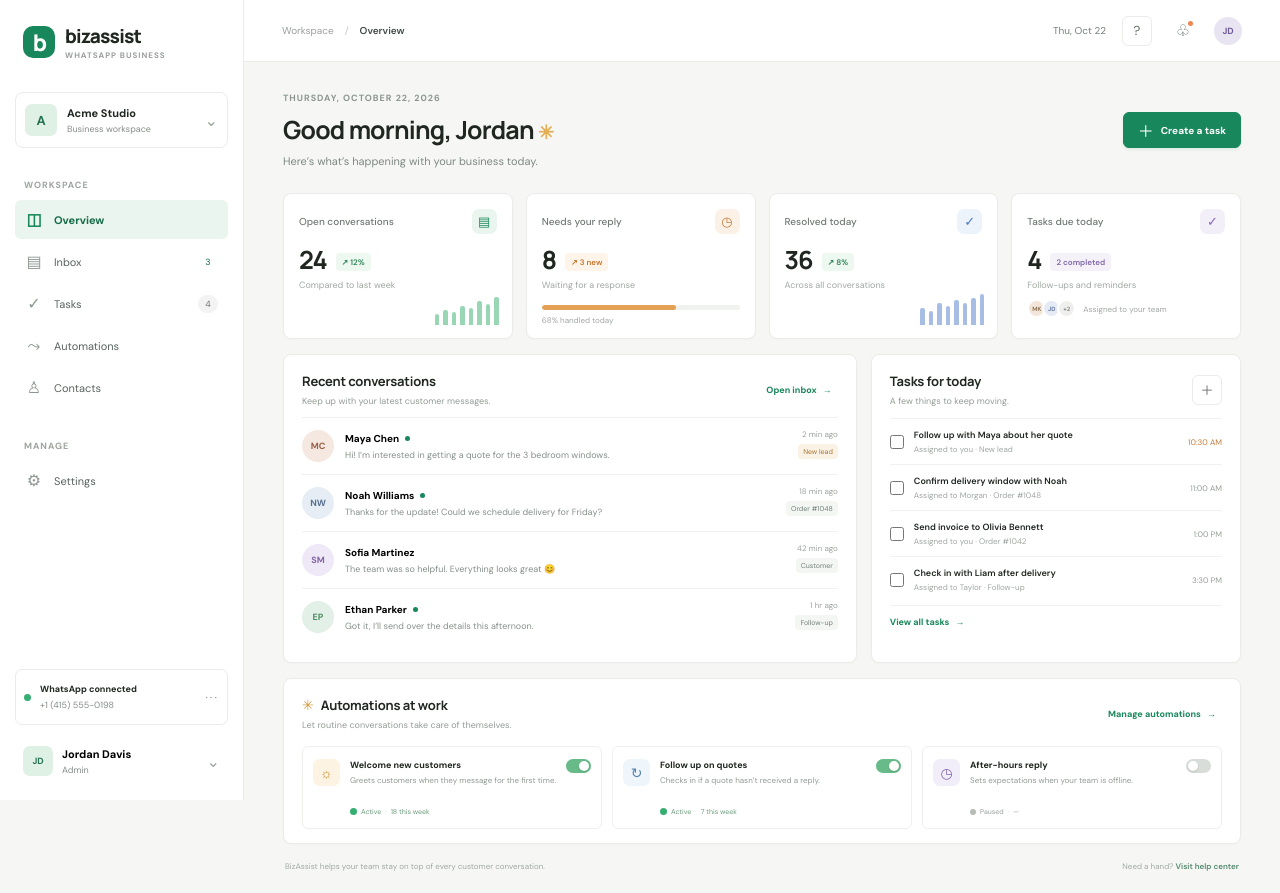
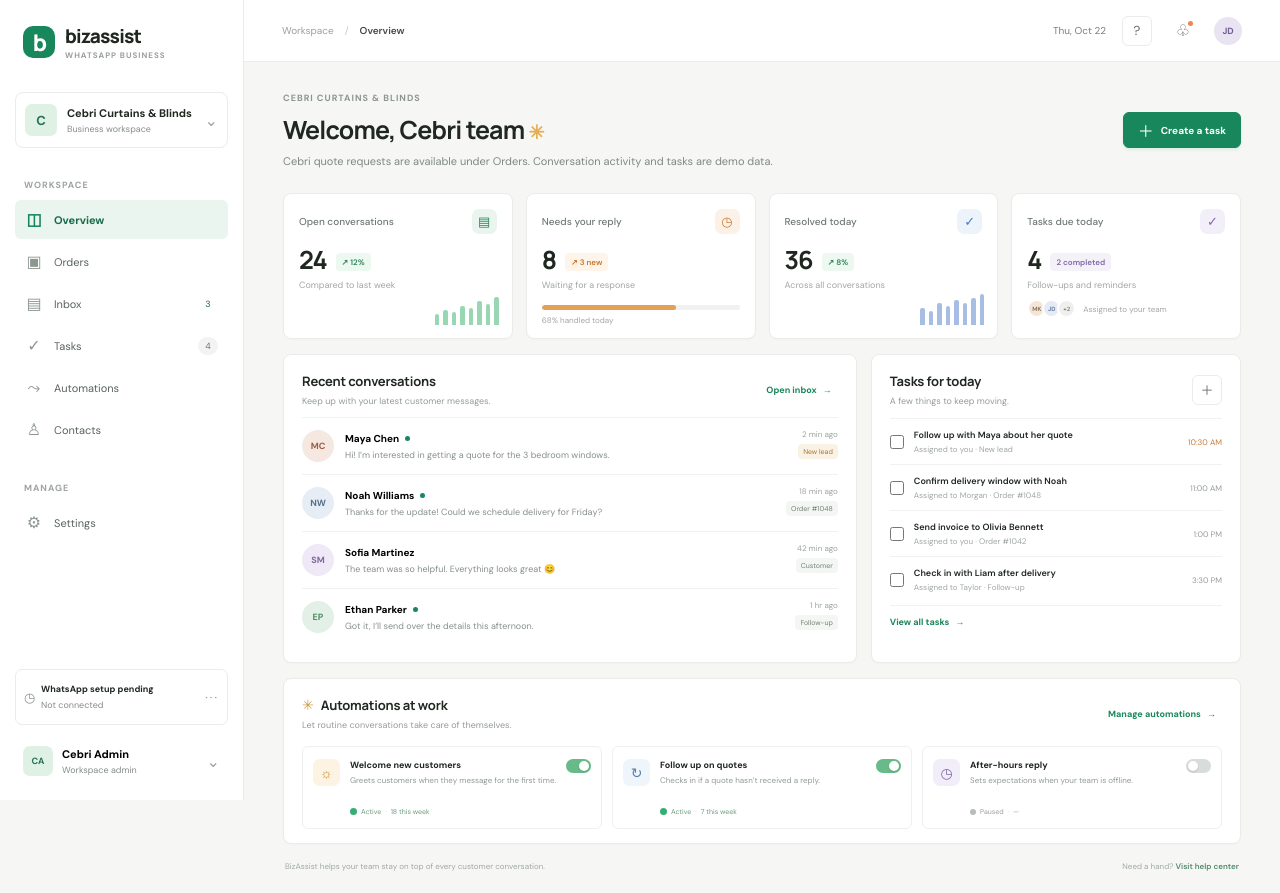
Before and after one commit to ebricovenant3-wq/cebri, a Flask app: page /dashboard in a window 1280 px wide. Run offline with Flask 3, Linux system fonts and the light colour scheme; some libraries are stand-ins or nearby versions.

Commit message:
My very commit

```diff
--- a/bizassist/app.py
+++ b/bizassist/app.py
@@ -2,12 +2,18 @@
 
 import os
 import hmac
-import sqlite3
+import json
+from functools import wraps
 from pathlib import Path
+from urllib.error import HTTPError, URLError
+from urllib.parse import urlencode, urlparse
+from urllib.request import Request as UrlRequest, urlopen
 
 from dotenv import load_dotenv
 from flask import Flask, jsonify, render_template, request
 from database import (
+    DATABASE_ERRORS,
+    INCOMING_MESSAGE_ERRORS,
     get_incoming_messages,
     get_orders,
     initialize_database,
@@ -20,10 +26,50 @@ BASE_DIR = Path(__file__).resolve().parent
 load_dotenv(BASE_DIR / ".env")
 
 app = Flask(__name__)
-app.config["SECRET_KEY"] = os.getenv("FLASK_SECRET_KEY", "local-development-only")
+app.config["APP_ENV"] = os.getenv("APP_ENV", "development").strip().lower()
+secret_key = os.getenv("FLASK_SECRET_KEY", "").strip()
+if app.config["APP_ENV"] == "production" and not secret_key:
+    raise RuntimeError("FLASK_SECRET_KEY must be configured in production.")
+app.config["SECRET_KEY"] = secret_key or "local-development-only"
 app.config["WEBHOOK_ONLY_MODE"] = os.getenv("WEBHOOK_ONLY_MODE", "false").lower() == "true"
+app.config["DATABASE_URL"] = os.getenv("DATABASE_URL", "").strip()
+app.config["CEBRI_SUPABASE_URL"] = os.getenv("CEBRI_SUPABASE_URL", "").strip().rstrip("/")
+app.config["CEBRI_SUPABASE_SERVICE_ROLE_KEY"] = os.getenv(
+    "CEBRI_SUPABASE_SERVICE_ROLE_KEY", ""
+).strip()
 database_path = Path(os.getenv("DATABASE_PATH", "bizassist.sqlite3"))
 app.config["DATABASE_PATH"] = str(database_path if database_path.is_absolute() else BASE_DIR / database_path)
+
+
+def staff_api_required(view):
+    """Require the staff token; browsers can use it through an HTTP Basic prompt."""
+    @wraps(view)
+    def wrapped(*args, **kwargs):
+        expected_token = os.getenv("BIZASSIST_ADMIN_TOKEN", "").strip()
+        if not expected_token:
+            real_data_configured = bool(
+                app.config["CEBRI_SUPABASE_URL"]
+                and app.config["CEBRI_SUPABASE_SERVICE_ROLE_KEY"]
+            )
+            if app.config["APP_ENV"] == "production" or real_data_configured:
+                return jsonify({"error": "API access is not configured."}), 503
+            # Keep local learning and fictional-data demos convenient.
+            return view(*args, **kwargs)
+
+        authorization = request.authorization
+        supplied_token = ""
+        if authorization and authorization.type.lower() == "bearer":
+            supplied_token = authorization.token or ""
+        elif authorization and authorization.type.lower() == "basic":
+            supplied_token = authorization.password or ""
+
+        if not supplied_token or not hmac.compare_digest(
+                supplied_token.encode("utf-8"), expected_token.encode("utf-8")):
+            return jsonify({"error": "Authentication required."}), 401, {
+                "WWW-Authenticate": 'Basic realm="Cebri staff dashboard", charset="UTF-8"'
+            }
+        return view(*args, **kwargs)
+    return wrapped
 
 
 @app.before_request
@@ -48,13 +94,85 @@ def health():
 
 
 @app.get("/dashboard")
+@staff_api_required
 def dashboard():
     return render_template("dashboard.html")
 
 
+@app.get("/api/cebri/orders")
+@staff_api_required
+def list_cebri_orders():
+    """Read the latest Cebri quote requests using the server-only Supabase key."""
+    supabase_url = app.config["CEBRI_SUPABASE_URL"]
+    service_role_key = app.config["CEBRI_SUPABASE_SERVICE_ROLE_KEY"]
+    if not supabase_url or not service_role_key:
+        return jsonify({"error": "Cebri order access is not configured."}), 503
+
+    parsed_url = urlparse(supabase_url)
+    if (parsed_url.scheme not in ("https", "http") or not parsed_url.netloc
+            or (app.config["APP_ENV"] == "production" and parsed_url.scheme != "https")):
+        return jsonify({"error": "Cebri order access is not configured."}), 503
+
+    query = urlencode({
+        "select": "id,created_at,status,customer_name,customer_phone,items",
+        "order": "created_at.desc",
+        "limit": "100",
+    })
+    request_url = f"{supabase_url}/rest/v1/orders?{query}"
+    upstream_request = UrlRequest(request_url, headers={
+        "apikey": service_role_key,
+        "Authorization": f"Bearer {service_role_key}",
+        "Accept": "application/json",
+    })
+
+    try:
+        with urlopen(upstream_request, timeout=10) as response:
+            upstream_orders = json.loads(response.read().decode("utf-8"))
+        if not isinstance(upstream_orders, list):
+            raise ValueError("Unexpected order response")
+    except HTTPError as error:
+        app.logger.warning("Cebri order service returned HTTP %s", error.code)
+        return jsonify({"error": "Cebri orders could not be loaded."}), 502
+    except (URLError, TimeoutError, UnicodeDecodeError, json.JSONDecodeError, ValueError):
+        app.logger.exception("Could not load Cebri orders")
+        return jsonify({"error": "Cebri orders could not be loaded."}), 502
+
+    # Return only fields needed for the staff list; omit addresses, notes, and email.
+    orders = []
+    for row in upstream_orders:
+        if not isinstance(row, dict):
+            continue
+        items = row.get("items")
+        safe_items = []
+        if isinstance(items, list):
+            for item in items:
+                if (isinstance(item, dict) and isinstance(item.get("name"), str)
+                        and isinstance(item.get("quantity"), int)
+                        and not isinstance(item.get("quantity"), bool)):
+                    safe_items.append({
+                        "name": item["name"][:120],
+                        "quantity": item["quantity"],
+                    })
+        orders.append({
+            "id": str(row.get("id", ""))[:80],
+            "created_at": str(row.get("created_at", ""))[:40],
+            "status": str(row.get("status", "pending"))[:30],
+            "customer_name": str(row.get("customer_name", ""))[:100],
+            "customer_phone": str(row.get("customer_phone", ""))[:30],
+            "items": safe_items,
+        })
+
+    result = jsonify({"orders": orders})
+    result.headers["Cache-Control"] = "no-store"
+    return result
+
+
 @app.post("/api/orders")
+@staff_api_required
 def create_order():
-    data = request.get_json(silent=True) or {}
+    data = request.get_json(silent=True)
+    if not isinstance(data, dict):
+        return jsonify({"error": "Request body must be a JSON object."}), 400
 
     name = data.get("name")
     phone = data.get("phone")
@@ -79,7 +197,7 @@ def create_order():
         order_id = save_order(name.strip(), phone.strip(), product.strip(), quantity, unit_price)
     except ValueError as error:
         return jsonify({"error": str(error)}), 400
-    except sqlite3.Error:
+    except DATABASE_ERRORS:
         app.logger.exception("Could not save order")
         return jsonify({"error": "The order could not be saved. Please try again."}), 500
 
@@ -93,10 +211,11 @@ def create_order():
 
 
 @app.get("/api/orders")
+@staff_api_required
 def list_orders():
     try:
         return jsonify({"orders": get_orders()})
-    except sqlite3.Error:
+    except DATABASE_ERRORS:
         app.logger.exception("Could not retrieve orders")
         return jsonify({"error": "Orders could not be loaded. Please try again."}), 500
 
@@ -134,24 +253,25 @@ def receive_whatsapp_webhook():
         for message in extract_incoming_messages(payload):
             if save_incoming_message(**message):
                 received_count += 1
-    except (sqlite3.Error, ValueError):
+    except INCOMING_MESSAGE_ERRORS:
         app.logger.exception("Could not store incoming WhatsApp message")
         return jsonify({"error": "Message could not be processed."}), 500
     return jsonify({"status": "received", "new_messages": received_count}), 200
 
 
 @app.get("/api/whatsapp/messages")
+@staff_api_required
 def list_whatsapp_messages():
     """Inspect locally stored inbound messages during development."""
     try:
         return jsonify({"messages": get_incoming_messages()})
-    except sqlite3.Error:
+    except DATABASE_ERRORS:
         app.logger.exception("Could not retrieve WhatsApp messages")
         return jsonify({"error": "Messages could not be loaded. Please try again."}), 500
 
 
 with app.app_context():
-    initialize_database(app.config["DATABASE_PATH"])
+    initialize_database(app.config["DATABASE_URL"] or app.config["DATABASE_PATH"])
 
 
 if __name__ == "__main__":
--- a/bizassist/requirements.txt
+++ b/bizassist/requirements.txt
@@ -1,2 +1,4 @@
 Flask==3.1.3
 python-dotenv==1.2.4
+gunicorn>=23,<24
+psycopg[binary]>=3.2,<4
--- a/bizassist/static/app.js
+++ b/bizassist/static/app.js
@@ -19,6 +19,40 @@ function renderConversations(container, full=false){
   container.innerHTML=conversations.map(c=>`<button class="conversation" data-person="${c.name}"><span class="contact-avatar tone-${c.tone}">${c.initials}</span><span class="conversation-copy"><span class="conversation-name"><strong>${c.name}</strong>${c.unread?'<i class="unread-dot"></i>':''}</span><p>${c.message}</p></span><span class="conversation-meta"><time>${c.time}</time><small class="${c.tag==='New lead'?'lead-tag':''}">${c.tag}</small></span></button>`).join('');
   if(full) container.querySelectorAll('.conversation').forEach(btn=>btn.addEventListener('click',()=>toast(`Conversation with ${btn.dataset.person} selected`)));
 }
+function appendText(parent, tag, className, value){const element=document.createElement(tag);if(className)element.className=className;element.textContent=value;parent.append(element);return element;}
+async function loadCebriOrders(container){
+  container.replaceChildren();
+  appendText(container,'p','orders-message','Loading Cebri quote requests…');
+  try{
+    const response=await fetch('/api/cebri/orders',{headers:{Accept:'application/json'},credentials:'same-origin',cache:'no-store'});
+    const result=await response.json();
+    if(!response.ok)throw new Error(result.error||'Cebri orders could not be loaded.');
+    const orders=Array.isArray(result.orders)?result.orders:[];
+    container.replaceChildren();
+    if(!orders.length){appendText(container,'p','orders-message','No Cebri quote requests yet.');return;}
+    const list=document.createElement('div');list.className='order-list';
+    for(const order of orders){
+      const card=document.createElement('article');card.className='order-card';
+      const heading=document.createElement('div');heading.className='order-card-heading';
+      const customer=document.createElement('div');
+      appendText(customer,'strong','',order.customer_name||'Customer');
+      const reference=order.id?`CBR-${String(order.id).slice(0,8).toUpperCase()}`:'Cebri request';
+      appendText(customer,'small','',`${order.customer_phone||'No phone'} · ${reference}`);
+      heading.append(customer);
+      appendText(heading,'span','order-status',order.status||'pending');
+      card.append(heading);
+      const items=Array.isArray(order.items)?order.items:[];
+      appendText(card,'p','order-items',items.map(item=>`${item.name} × ${item.quantity}`).join(', ')||'No item details');
+      const created=new Date(order.created_at);
+      appendText(card,'time','order-date',Number.isNaN(created.getTime())?'Date unavailable':created.toLocaleString());
+      list.append(card);
+    }
+    container.append(list);
+  }catch(error){
+    container.replaceChildren();
+    appendText(container,'p','orders-message',error.message||'Cebri orders could not be loaded.');
+  }
+}
 function renderTasks(container, all=false){
   const visible=all?tasks:tasks.slice(0,4);
   container.innerHTML=visible.map((t,i)=>`<div class="task-row ${t.done?'task-done':''}"><input class="task-check" type="checkbox" aria-label="Mark ${t.title} complete" data-task="${tasks.indexOf(t)}" ${t.done?'checked':''}><span><strong>${t.title}</strong><small>${t.detail}</small></span><time class="task-due ${t.urgent&&!t.done?'urgent':''}">${t.due}</time></div>`).join('');
@@ -29,17 +63,18 @@ renderConversations(document.querySelector('#recentConversations'));
 renderTasks(document.querySelector('#dashboardTasks'));
 function showView(view){
   document.querySelectorAll('.nav-item').forEach(b=>b.classList.toggle('active',b.dataset.view===view));
-  const labels={overview:'Overview',inbox:'Inbox',tasks:'Tasks',automations:'Automations',contacts:'Contacts',settings:'Settings'};
+  const labels={overview:'Overview',orders:'Orders',inbox:'Inbox',tasks:'Tasks',automations:'Automations',contacts:'Contacts',settings:'Settings'};
   document.querySelector('#crumb').textContent=labels[view];
   if(view==='overview'){root.innerHTML=overviewMarkup;renderConversations(document.querySelector('#recentConversations'));renderTasks(document.querySelector('#dashboardTasks'));document.querySelector('#newTask').addEventListener('click',openTaskDialog);document.querySelector('#newTaskSmall').addEventListener('click',openTaskDialog);bindViewButtons();return;}
-  const intro={inbox:['Your inbox','All your customer conversations, in one place.'],tasks:['Your tasks','Follow-ups and reminders for the team.'],automations:['Automations','Set up helpful replies for everyday conversations.'],contacts:['Contacts','Keep customer details and conversation history together.'],settings:['Workspace settings','Manage your business workspace and WhatsApp connection.']}[view];
+  const intro={orders:['Cebri orders','The latest quote requests saved by the Cebri storefront.'],inbox:['Your inbox','All your customer conversations, in one place.'],tasks:['Your tasks','Follow-ups and reminders for the team.'],automations:['Automations','Set up helpful replies for everyday conversations.'],contacts:['Contacts','Keep customer details and conversation history together.'],settings:['Workspace settings','Manage your business workspace and WhatsApp connection.']}[view];
   root.innerHTML=`<div class="welcome-row"><div><p class="eyebrow">BIZASSIST WORKSPACE</p><h1>${intro[0]}</h1><p class="subheading">${intro[1]}</p></div>${view==='tasks'?'<button class="button primary-button" id="newTask"><span>＋</span> Create a task</button>':''}</div><section class="panel alternate-panel" id="alternateContent"></section>`;
   const box=document.querySelector('#alternateContent');
+  if(view==='orders'){box.innerHTML='<div class="panel-heading"><div><h2>Recent quote requests</h2><p>Read-only records from Cebri’s Supabase orders table.</p></div></div><div id="cebriOrders"></div>';loadCebriOrders(document.querySelector('#cebriOrders'));}
   if(view==='inbox'){box.innerHTML='<div class="panel-heading"><div><h2>All conversations</h2><p>Recent WhatsApp messages from your customers.</p></div></div><div class="conversation-list" id="allConversations"></div>';renderConversations(document.querySelector('#allConversations'),true);}
   if(view==='tasks'){box.innerHTML='<div class="panel-heading"><div><h2>Team task list</h2><p>Check off tasks as your team completes them.</p></div></div><div class="task-list" id="allTasks"></div>';renderTasks(document.querySelector('#allTasks'),true);document.querySelector('#newTask').addEventListener('click',openTaskDialog);}
   if(view==='automations'){box.innerHTML='<div class="panel-heading"><div><h2>Your message automations</h2><p>Toggle an automation on or off for your business.</p></div></div><div class="automation-cards" id="allAutomations"></div>';const cards=[['☼','Welcome new customers','Greet customers when they message for the first time.',true],['↻','Follow up on quotes','Check in if a quote hasn’t received a reply.',true],['◷','After-hours reply','Set expectations when your team is offline.',false]];document.querySelector('#allAutomations').innerHTML=cards.map(a=>`<article class="automation-card"><span class="automation-icon">${a[0]}</span><div><strong>${a[1]}</strong><small>${a[2]}</small><span class="automation-meta"><i class="online-dot"></i> ${a[3]?'Active':'Paused'} <b>·</b> Sample automation</span></div><label class="switch"><input type="checkbox" ${a[3]?'checked':''} aria-label="Toggle ${a[1]}"><span></span></label></article>`).join('');document.querySelectorAll('.switch input').forEach(i=>i.addEventListener('change',()=>{const state=i.checked?'on':'paused';i.closest('.automation-card').querySelector('.automation-meta').innerHTML=`<i class="online-dot"></i> ${state==='on'?'Active':'Paused'} <b>·</b> Sample automation`;toast(`Automation ${state}`)}));}
   if(view==='contacts'){box.innerHTML='<div class="panel-heading"><div><h2>Recent customers</h2><p>Customers who recently messaged your business.</p></div></div><div class="conversation-list" id="allContacts"></div>';renderConversations(document.querySelector('#allContacts'),true);}
-  if(view==='settings'){box.innerHTML='<div class="panel-heading"><div><h2>WhatsApp Business</h2><p>Connection details for this workspace.</p></div></div><div class="settings-row"><span class="online-dot"></span><div><strong>WhatsApp connection</strong><small>+1 (415) 555-0198 · Sample workspace</small></div><span class="settings-badge">Connected</span></div><div class="settings-row"><span class="settings-symbol">◷</span><div><strong>Business hours</strong><small>Monday–Friday, 9:00 AM–5:00 PM</small></div><button class="link-button" data-action="hours">Edit</button></div><div class="settings-row"><span class="settings-symbol">♙</span><div><strong>Team members</strong><small>3 people have access to this workspace</small></div><button class="link-button" data-action="team">Manage</button></div>';box.querySelectorAll('[data-action]').forEach(b=>b.addEventListener('click',()=>toast(`${b.dataset.action==='hours'?'Business hours':'Team settings'} are ready to configure`)));}
+  if(view==='settings'){box.innerHTML='<div class="panel-heading"><div><h2>WhatsApp Business</h2><p>Cebri workspace connection setup.</p></div></div><div class="settings-row"><span class="settings-symbol">◷</span><div><strong>WhatsApp connection</strong><small>Not connected yet</small></div><span class="settings-badge">Setup pending</span></div><div class="settings-row"><span class="settings-symbol">◷</span><div><strong>Business hours</strong><small>Not configured</small></div><button class="link-button" data-action="hours">Edit</button></div><div class="settings-row"><span class="settings-symbol">♙</span><div><strong>Team members</strong><small>Team access is not configured</small></div><button class="link-button" data-action="team">Manage</button></div>';box.querySelectorAll('[data-action]').forEach(b=>b.addEventListener('click',()=>toast(`${b.dataset.action==='hours'?'Business hours':'Team settings'} are ready to configure`)));}
   document.querySelector('#sidebar').classList.remove('open');bindViewButtons();
 }
 function bindViewButtons(){document.querySelectorAll('[data-go]').forEach(b=>b.addEventListener('click',()=>showView(b.dataset.go)));}
--- a/bizassist/templates/dashboard.html
+++ b/bizassist/templates/dashboard.html
@@ -5,19 +5,21 @@
   <meta name="viewport" content="width=device-width, initial-scale=1">
   <meta name="theme-color" content="#f6f7f5">
   <meta name="description" content="BizAssist helps teams manage WhatsApp customer conversations and everyday tasks.">
-  <title>BizAssist — WhatsApp Business Automation</title>
+  <title>Cebri Curtains &amp; Blinds | BizAssist</title>
   <link rel="preconnect" href="https://fonts.googleapis.com">
   <link rel="preconnect" href="https://fonts.gstatic.com" crossorigin>
   <link href="https://fonts.googleapis.com/css2?family=DM+Sans:wght@400;500;600;700&family=Manrope:wght@400;500;600;700;800&display=swap" rel="stylesheet">
   <link rel="stylesheet" href="{{ url_for('static', filename='styles.css') }}">
+  <link rel="stylesheet" href="{{ url_for('static', filename='orders.css') }}">
 </head>
 <body>
   <aside class="sidebar" id="sidebar">
     <a class="brand" href="#overview"><span class="brand-mark">b</span><span>bizassist<small>WHATSAPP BUSINESS</small></span></a>
-    <div class="workspace"><div class="workspace-avatar">A</div><div><strong>Acme Studio</strong><small>Business workspace</small></div><span class="chevron">⌄</span></div>
+    <div class="workspace"><div class="workspace-avatar">C</div><div><strong>Cebri Curtains &amp; Blinds</strong><small>Business workspace</small></div><span class="chevron">⌄</span></div>
     <p class="nav-label">WORKSPACE</p>
     <nav class="main-nav" aria-label="Main navigation">
       <button class="nav-item active" data-view="overview"><span class="nav-icon">◫</span>Overview</button>
+      <button class="nav-item" data-view="orders"><span class="nav-icon">▣</span>Orders</button>
       <button class="nav-item" data-view="inbox"><span class="nav-icon">▤</span>Inbox<span class="nav-count" id="navUnread">3</span></button>
       <button class="nav-item" data-view="tasks"><span class="nav-icon">✓</span>Tasks<span class="nav-count muted-count" id="navTasks">4</span></button>
       <button class="nav-item" data-view="automations"><span class="nav-icon">⤳</span>Automations</button>
@@ -25,12 +27,12 @@
     </nav>
     <p class="nav-label tools-label">MANAGE</p>
     <nav class="main-nav" aria-label="Workspace management"><button class="nav-item" data-view="settings"><span class="nav-icon">⚙</span>Settings</button></nav>
-    <div class="sidebar-bottom"><div class="connection"><span class="online-dot"></span><span><strong>WhatsApp connected</strong><small>+1 (415) 555-0198</small></span><span class="more">···</span></div><button class="profile"><span class="profile-avatar">JD</span><span><strong>Jordan Davis</strong><small>Admin</small></span><span class="chevron">⌄</span></button></div>
+    <div class="sidebar-bottom"><div class="connection"><span class="settings-symbol">◷</span><span><strong>WhatsApp setup pending</strong><small>Not connected</small></span><span class="more">···</span></div><button class="profile"><span class="profile-avatar">CA</span><span><strong>Cebri Admin</strong><small>Workspace admin</small></span><span class="chevron">⌄</span></button></div>
   </aside>
   <main class="main-area" id="overview">
     <header class="topbar"><button class="mobile-menu" id="menuButton" aria-label="Open navigation">☰</button><div class="breadcrumbs"><span>Workspace</span><b>/</b><strong id="crumb">Overview</strong></div><div class="top-actions"><span class="today" id="today"></span><button class="icon-button" aria-label="Help">?</button><button class="notification-button" aria-label="Notifications">♧<i></i></button><span class="profile-avatar top-avatar">JD</span></div></header>
     <section class="page-content" id="viewRoot">
-      <div class="welcome-row"><div><p class="eyebrow">THURSDAY, OCTOBER 22, 2026</p><h1>Good morning, Jordan <span>✳</span></h1><p class="subheading">Here’s what’s happening with your business today.</p></div><button class="button primary-button" id="newTask"><span>＋</span> Create a task</button></div>
+      <div class="welcome-row"><div><p class="eyebrow">CEBRI CURTAINS &amp; BLINDS</p><h1>Welcome, Cebri team <span>✳</span></h1><p class="subheading">Cebri quote requests are available under Orders. Conversation activity and tasks are demo data.</p></div><button class="button primary-button" id="newTask"><span>＋</span> Create a task</button></div>
       <div class="stats-grid">
         <article class="stat-card"><div class="stat-top"><span>Open conversations</span><span class="stat-icon green-icon">▤</span></div><div class="stat-value">24 <span class="trend positive">↗ 12%</span></div><div class="stat-foot">Compared to last week</div><div class="sparkline green-line"><i style="height:35%"></i><i style="height:48%"></i><i style="height:42%"></i><i style="height:62%"></i><i style="height:55%"></i><i style="height:77%"></i><i style="height:68%"></i><i style="height:91%"></i></div></article>
         <article class="stat-card"><div class="stat-top"><span>Needs your reply</span><span class="stat-icon orange-icon">◷</span></div><div class="stat-value">8 <span class="trend negative">↗ 3 new</span></div><div class="stat-foot">Waiting for a response</div><div class="stat-progress"><span style="width:68%"></span></div><small class="progress-note">68% handled today</small></article>
```
Also changed, not shown: bizassist/database.py (+130 -17 lines), bizassist/render.yaml (added, +41 -0 lines), bizassist/static/orders.css (added, +60 -0 lines), README.md, bizassist/README.md, 1 other file.
